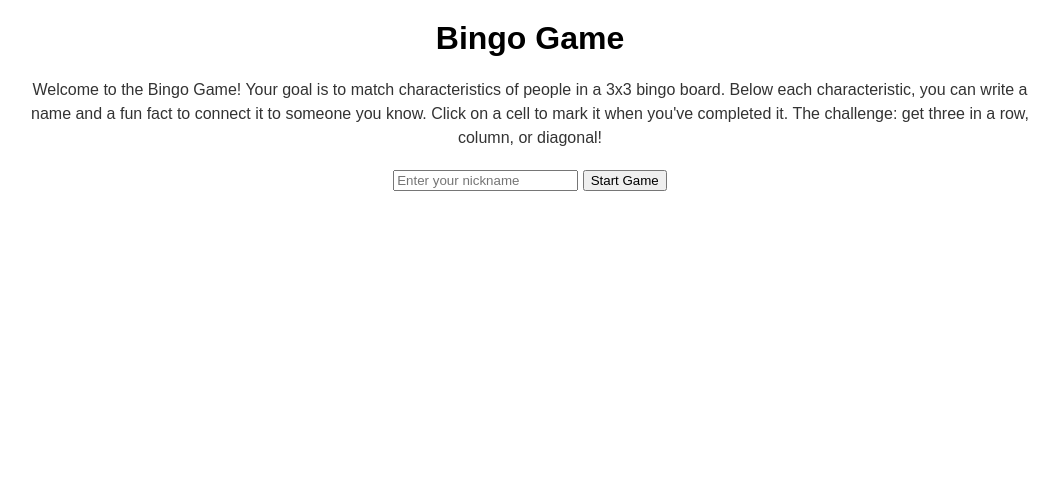
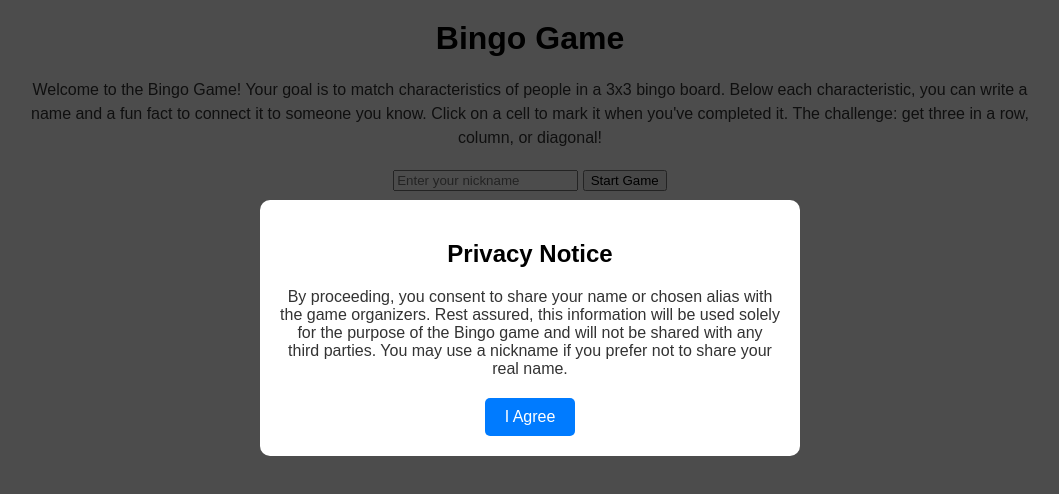
Before and after one commit to djalpiza/djalpiza.github.io, a plain HTML site: page index.html in a window 1280 px wide. Shown: the whole page, without its empty margins (110-1169 px from the left). Drawn offline with Linux system fonts and the light colour scheme.

Commit message:
Terms + Store Users

```diff
--- a/index.html
+++ b/index.html
@@ -7,6 +7,17 @@
     <link rel="stylesheet" href="styles.css">
 </head>
 <body>
+    <div id="privacy-modal" class="modal">
+        <div class="modal-content">
+            <h2>Privacy Notice</h2>
+            <p>
+                By proceeding, you consent to share your name or chosen alias with the game organizers.
+                Rest assured, this information will be used solely for the purpose of the Bingo game
+                and will not be shared with any third parties. You may use a nickname if you prefer not to share your real name.
+            </p>
+            <button id="agree-button">I Agree</button>
+        </div>
+    </div>
     <h1>Bingo Game</h1>
     <p class="game-description">
         Welcome to the Bingo Game! Your goal is to match characteristics of people
--- a/script.js
+++ b/script.js
@@ -1,7 +1,44 @@
+// Firebase Configuration
+const firebaseConfig = {
+  apiKey: "AIzaSyBK3XrYN630hzci5WCFAVOnSGMz0nD2KiI",
+  authDomain: "faxmasusers.firebaseapp.com",
+  projectId: "faxmasusers",
+  storageBucket: "faxmasusers.firebasestorage.app",
+  messagingSenderId: "931836276138",
+  appId: "1:931836276138:web:530c989d463fab77d10fd3",
+  measurementId: "G-5JBDKQCTS4"
+};
+
+// Initialize Firebase
+firebase.initializeApp(firebaseConfig);
+const db = firebase.database();
+
+// Privacy Modal Logic
+document.addEventListener("DOMContentLoaded", () => {
+    const privacyModal = document.getElementById("privacy-modal");
+    const agreeButton = document.getElementById("agree-button");
+
+    agreeButton.addEventListener("click", () => {
+        privacyModal.style.display = "none";
+    });
+});
+
+// Start Game Logic
 document.getElementById("start-game").addEventListener("click", async () => {
     const username = document.getElementById("username").value.trim();
     if (!username) {
         alert("Please enter a username!");
+        return;
+    }
+
+    // Save Username to Firebase
+    try {
+        const usernameRef = db.ref("usernames").push();
+        await usernameRef.set({ username });
+        console.log("Username saved to Firebase successfully!");
+    } catch (error) {
+        console.error("Error saving username to Firebase:", error);
+        alert("There was an issue saving your username. Please try again.");
         return;
     }
 
--- a/styles.css
+++ b/styles.css
@@ -50,3 +50,48 @@ h1 {
     width: 80%;
     line-height: 1.5;
 }
+
+.modal {
+    display: block;
+    position: fixed;
+    top: 0;
+    left: 0;
+    width: 100%;
+    height: 100%;
+    background-color: rgba(0, 0, 0, 0.7);
+    z-index: 1000;
+    justify-content: center;
+    align-items: center;
+}
+
+.modal-content {
+    background: #fff;
+    padding: 20px;
+    border-radius: 10px;
+    text-align: center;
+    width: 80%;
+    max-width: 500px;
+    margin: auto;
+    position: relative;
+    top: 25%;
+}
+
+.modal p {
+    font-size: 16px;
+    color: #333;
+    margin-bottom: 20px;
+}
+
+.modal button {
+    padding: 10px 20px;
+    font-size: 16px;
+    border: none;
+    background-color: #007BFF;
+    color: white;
+    cursor: pointer;
+    border-radius: 5px;
+}
+
+.modal button:hover {
+    background-color: #0056b3;
+}
```
